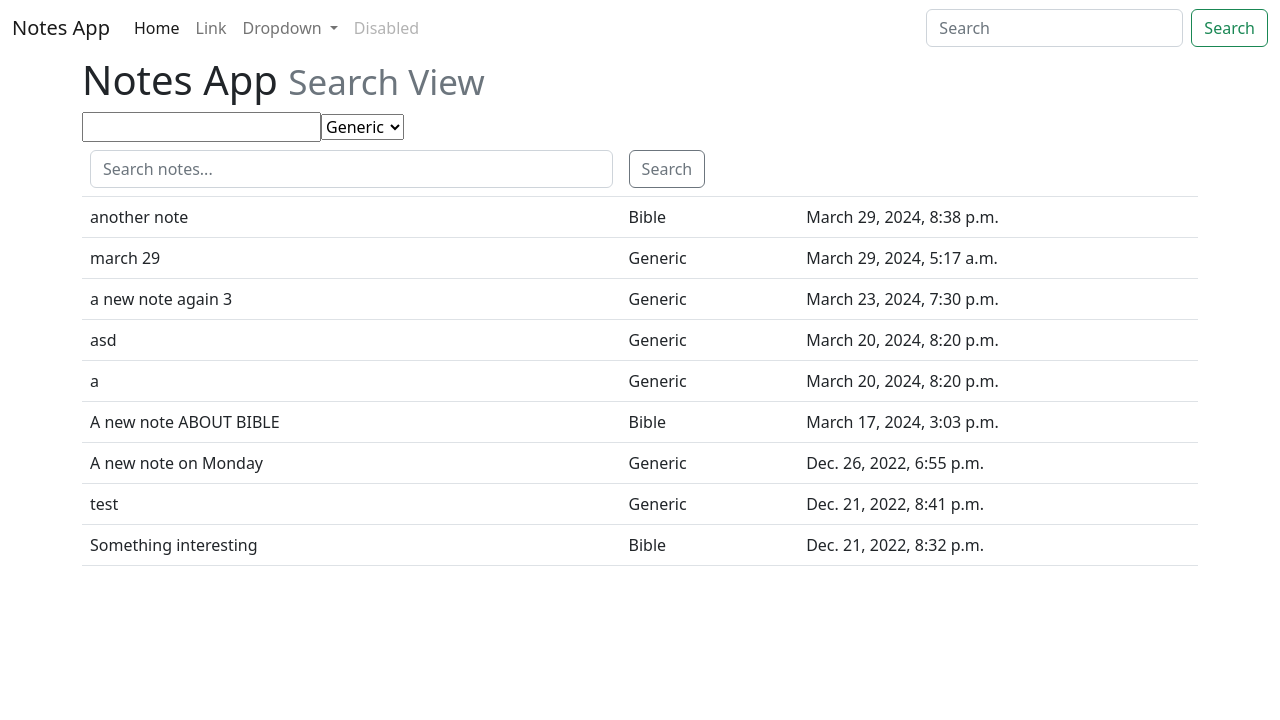
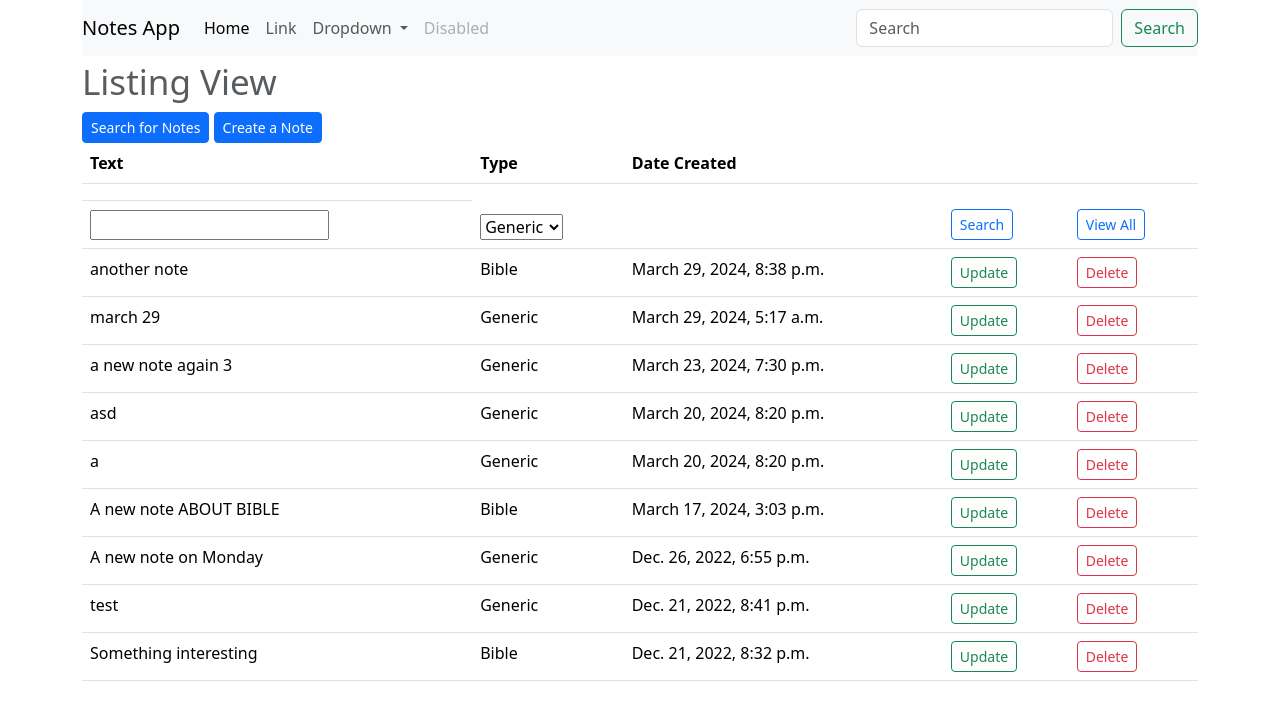
Before and after one commit to dwatersonIO/django-crud-fbv, a Django app: page /search_note/ in a window 1280 px wide. Shown: the top 720 px of the page. Run offline with Django 4.2, Linux system fonts and the light colour scheme; data comes from the database, SQL or seed files in the repository; both versions use the stored data as it was after the commit.

Commit message:
improved search functionality

```diff
--- a/notes/templates/notes/base.html
+++ b/notes/templates/notes/base.html
@@ -7,11 +7,12 @@
         <title></title>
         <meta name="description" content="">
         <meta name="viewport" content="width=device-width, initial-scale=1">
-        <link href="https://cdn.jsdelivr.net/npm/bootstrap@5.2.3/dist/css/bootstrap.min.css" rel="stylesheet" integrity="sha384-rbsA2VBKQhggwzxH7pPCaAqO46MgnOM80zW1RWuH61DGLwZJEdK2Kadq2F9CUG65" crossorigin="anonymous">
+        <link href="https://cdn.jsdelivr.net/npm/bootstrap@5.3.3/dist/css/bootstrap.min.css" rel="stylesheet" integrity="sha384-QWTKZyjpPEjISv5WaRU9OFeRpok6YctnYmDr5pNlyT2bRjXh0JMhjY6hW+ALEwIH" crossorigin="anonymous">
         <link rel="stylesheet" href="">
     </head>
     <body>
-      <nav class="navbar navbar-expand-lg bg-body-tertiary">
+      <div class="container" >
+      <nav class="navbar navbar-expand-lg bg-body-tertiary >
         <div class="container-fluid">
           <a class="navbar-brand" href="#">Notes App</a>
           <button class="navbar-toggler" type="button" data-bs-toggle="collapse" data-bs-target="#navbarSupportedContent" aria-controls="navbarSupportedContent" aria-expanded="false" aria-label="Toggle navigation">
@@ -47,8 +48,8 @@
           </div>
         </div>
       </nav>
-        {% block content %}{% endblock %}
-
-        <script src="https://cdn.jsdelivr.net/npm/bootstrap@5.2.3/dist/js/bootstrap.bundle.min.js" integrity="sha384-kenU1KFdBIe4zVF0s0G1M5b4hcpxyD9F7jL+jjXkk+Q2h455rYXK/7HAuoJl+0I4" crossorigin="anonymous"></script>
+{% block content %}{% endblock %}
+</div>
+        <script src="https://cdn.jsdelivr.net/npm/bootstrap@5.3.3/dist/js/bootstrap.bundle.min.js" integrity="sha384-YvpcrYf0tY3lHB60NNkmXc5s9fDVZLESaAA55NDzOxhy9GkcIdslK1eN7N6jIeHz" crossorigin="anonymous"></script>
     </body>
 </html>
--- a/notes/templates/notes/index.html
+++ b/notes/templates/notes/index.html
@@ -5,6 +5,7 @@
 <div class="container">
     <h1><small class="text-muted">Listing View</small></h1>
     <a class="btn btn-sm btn-primary" href="{% url 'search_note' %}">Search for Notes</a>
+    <a class="btn btn-sm btn-primary" href="{% url 'create_note' %}">Create a Note</a>
 
 </div>
 
@@ -21,17 +22,30 @@
                 <th></th>
                 <th></th>
             </tr>
+            <tr>
+                <td>
+                    {% if searched %}
+                        <h4>You searched for <span style="color: blue;">{{ searched}}</span></h4>
+                    {% else %}
+                    {% endif %}
+                </td>
+            </tr>
 
-            <form method="POST" action="/">
+            <form class="form-control me-2" type="search" method="POST" name="search_text" placeholder="Search notes..." action="{% url 'search_note' %}">
                 {% csrf_token %}
                 <tr>
                     <th>{{ form.text }}</th>
                     <th>{{ form.type }}</th>
                     <th></th>
-                    <th><input class="btn btn-sm btn-primary" value="Add" type="submit" name="Create Note"></th>
-                    <th></th>
+                    <th><button class="btn btn-sm btn-outline-primary d-block" type="submit">Search</button> </th>
+            </form>
+            <form>
+                    <form class="form-control me-2" method="GET" action="{% url 'search_note' %}">
+                    <th><button class="btn btn-sm btn-outline-primary d-block" type="submit">View All</button> </th>
+            </form>
+
                 </tr>
-            </form>
+
         </thead>
         <tbody>
             {% for note in notes %}
@@ -41,11 +55,11 @@
                 <td>{{ note.date_created }}</td>
                 <td>
 
-                    <a class="btn btn-sm btn-success" href="{% url 'update_note' note.id %}">Update</a>
+                    <a class="btn btn-sm btn-outline-success" href="{% url 'update_note' note.id %}">Update</a>
 
                 </td>
                 <td>
-                    <a class="btn btn-sm btn-danger" href="{% url 'delete_note' note.id %}">Delete</a>
+                    <a class="btn btn-sm btn-outline-danger" href="{% url 'delete_note' note.id %}">Delete</a>
                 </td>
             </tr>
             {% endfor %}
--- a/notes/urls.py
+++ b/notes/urls.py
@@ -3,6 +3,7 @@ from . import views
 
 urlpatterns = [
 	path('', views.index, name="index"),
+    path('create_note/', views.create_note, name="create_note"),
 	path('update_note/<str:pk>/', views.update_note, name="update_note"),
     path('search_note/', views.search_note, name="search_note"),
 	path('delete/<str:pk>/', views.delete_note, name="delete_note"),
--- a/notes/views.py
+++ b/notes/views.py
@@ -19,16 +19,29 @@ def index(request):
 	context = {'notes':notes, 'form':form}
 	return render(request, 'notes/index.html', context)
 
+def create_note(request):
+
+	form = NoteForm()
+
+	if request.method =='POST':
+		form = NoteForm(request.POST)
+		if form.is_valid():
+			form.save()
+		return redirect('/')
+
+	context = {'form':form}
+	return render(request, 'notes/create_note.html', context)
+
 def update_note(request, pk):
 	note = Note.objects.get(id=pk)
-
-	form = NoteForm(instance=note)
 
 	if request.method == 'POST':
 		form = NoteForm(request.POST, instance=note)
 		if form.is_valid():
 			form.save()
 			return redirect('/')
+	else:
+		form = NoteForm() # GET Request returns empty form
 
 	context = {'form':form}
 	return render(request, 'notes/update_note.html', context)
@@ -49,9 +62,12 @@ def search_note(request):
 		if form.is_valid():
 			searched=form.cleaned_data["text"]
 			notes = Note.objects.filter(text__contains=searched)
+			form=NoteForm()
 
 	else:
 		notes = Note.objects.all().order_by('-date_created')
 		form=NoteForm()
+		searched=""
 
-	return render(request, 'notes/search_note.html', {"form": form, "notes": notes})
+
+	return render(request, 'notes/index.html', {"form": form, "notes": notes, "searched": searched})
```
Also changed, not shown: notes/templates/notes/create_note.html (added, +35 -0 lines), db.sqlite3.
